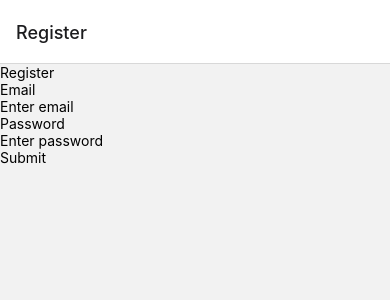
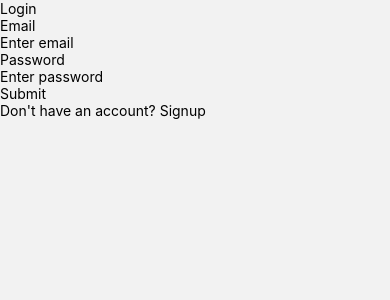
Before and after one commit to Kacique/react-native-push-notification-auth, a React Native app in the folder client/: screen / in a window 390 px wide. Shown: the top 300 px of the page. Built offline with nearby package versions, Linux system fonts and the light colour scheme.

Commit message:
added login functionality same page

```diff
--- a/client/App.js
+++ b/client/App.js
@@ -21,7 +21,7 @@ function App() {
   return (
     <NavigationContainer>
       <Stack.Navigator>
-        <Stack.Screen name="Register">
+        <Stack.Screen name="Register" options={{ headerShown: false }}>
           {(props) => (
             <Register {...props} userAuth={userAuth} userId={userId} />
           )}
--- a/client/register/Register.js
+++ b/client/register/Register.js
@@ -13,6 +13,7 @@ import { signInWithEmailAndPassword } from "firebase/auth";
 const Register = (props) => {
   const [email, setEmail] = useState("");
   const [password, setPassword] = useState("");
+  const [toggleRegister, setToggleRegister] = useState(false);
 
   const register = () => {
     createUserWithEmailAndPassword(props.userAuth, email, password);
@@ -23,6 +24,8 @@ const Register = (props) => {
   };
 
   return (
+    <View>
+      {toggleRegister ? (
         <View>
           <Text>Register</Text>
           <Text>Email</Text>
@@ -38,10 +41,39 @@ const Register = (props) => {
             value={password}
             onChangeText={setPassword}
           />
-
           <TouchableOpacity onPress={register}>
             <Text>Submit</Text>
           </TouchableOpacity>
+
+          <TouchableOpacity onPress={() => setToggleRegister(!toggleRegister)}>
+            <Text>Already Signed Up? Log In Here</Text>
+          </TouchableOpacity>
+        </View>
+      ) : (
+        <View>
+          <Text>Login</Text>
+          <Text>Email</Text>
+          <TextInput
+            placeholder="Enter email"
+            value={email}
+            onChangeText={setEmail}
+          />
+
+          <Text>Password</Text>
+          <TextInput
+            placeholder="Enter password"
+            value={password}
+            onChangeText={setPassword}
+          />
+          <TouchableOpacity onPress={login}>
+            <Text>Submit</Text>
+          </TouchableOpacity>
+
+          <TouchableOpacity onPress={() => setToggleRegister(!toggleRegister)}>
+            <Text>Don't have an account? Signup</Text>
+          </TouchableOpacity>
+        </View>
+      )}
     </View>
   );
 };
```
Lines whose indentation alone changed are shown as unchanged.
